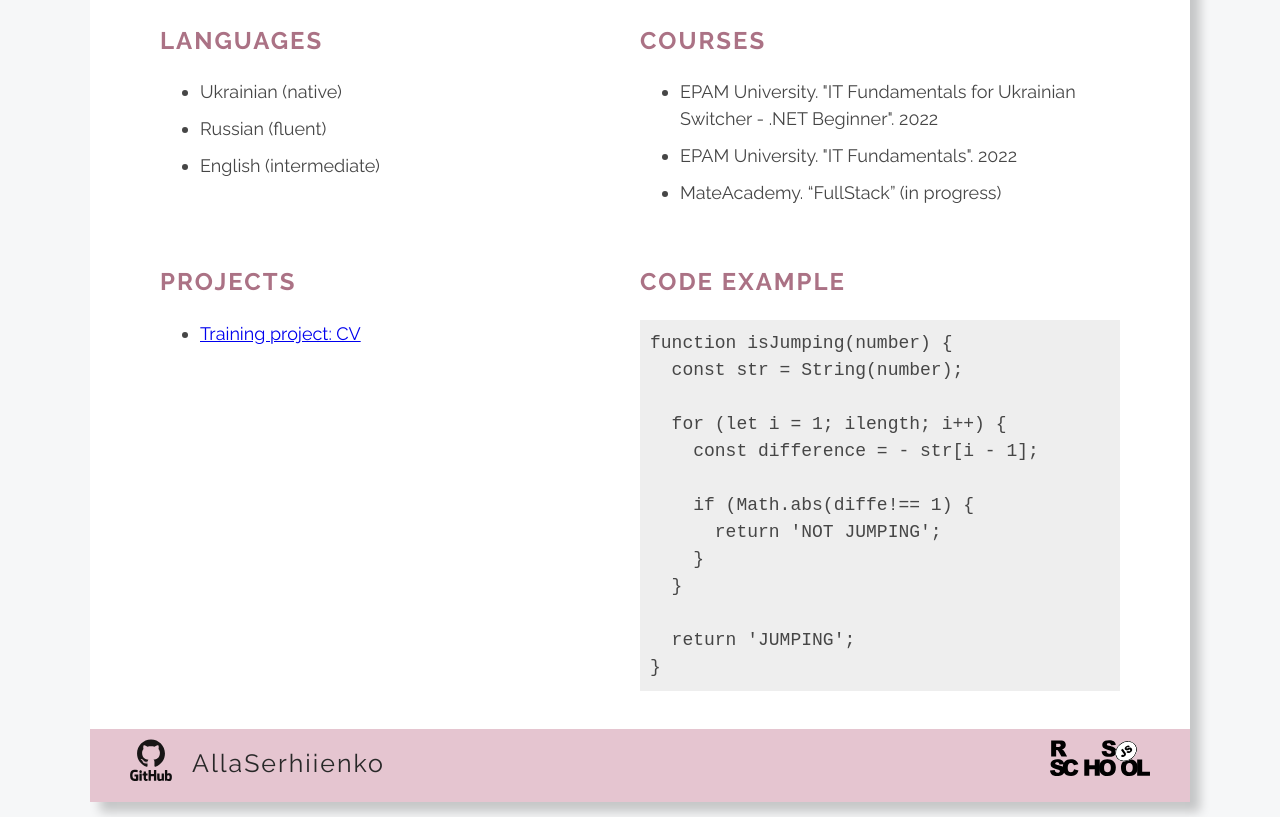
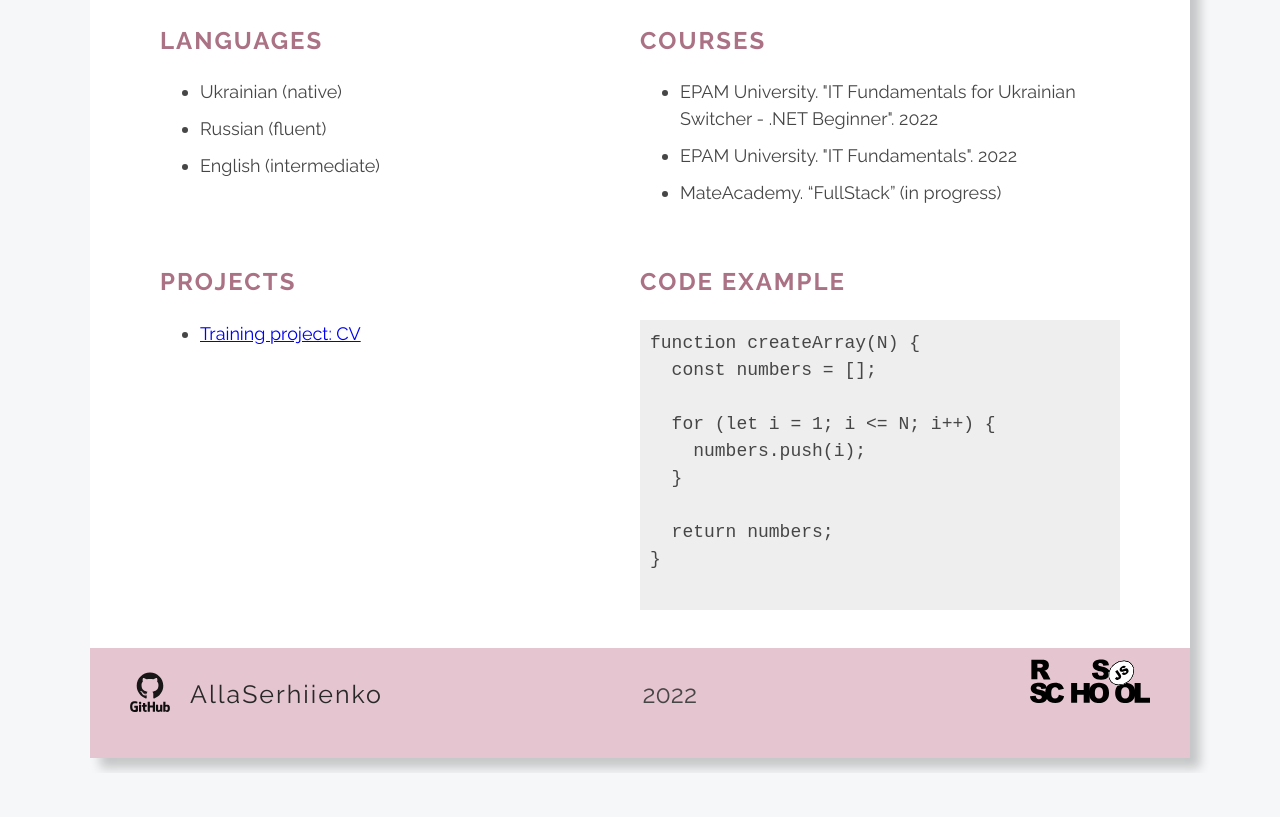
Before and after one commit to AllaSerhiienko/rsschool-cv, a plain HTML site: page index.html in a window 1280 px wide. Shown: the part 1004-1821 px from the top of the page. After the commit the page ends 1777 px from the top, so only its background shows below. Drawn offline with Linux system fonts and the light colour scheme.

Commit message:
fix: centering at min width

```diff
--- a/css/style.css
+++ b/css/style.css
@@ -1,8 +1,7 @@
-
 body {
-  /* display: flex;
+  display: flex;
   flex-direction: column;
-  justify-content: space-between; */
+  justify-content: space-between;
   font-family: 'Raleway', sans-serif;
   min-height: 100vh;
   margin: 0;
@@ -43,9 +42,12 @@ body {
 }
 
 .footer {
+  /* display: flex;
+  flex-direction: column;
+  justify-content: space-between; */
+  /* align-items: center; */
   padding: 10px;
-  /* line-height: 40px; */
-  /* text-align: right; */
+  line-height: 40px;
   background-color: rgb(229, 197, 208);
 }
 
@@ -91,7 +93,7 @@ body {
   margin-bottom: 20px;
 }
 
-@media (max-width: 400px) {
+@media (max-width: 800px) {
   .section {
     width: 100%;
   }
@@ -146,7 +148,6 @@ body {
   height: 250px;
   border-radius: 50%;
   margin: 30px 30px 0px 60px;
-  /* padding: 60px; */
 }
 
 .contact-item,
@@ -163,7 +164,7 @@ body {
   background-color: #eee;
 }
 
-.github-link {
+.github-name {
   position: relative;
   bottom: 9px;
   display: inline-block;
@@ -174,5 +175,14 @@ body {
 }
 
 .rss-img {
-float: right;
+  float: right;
+  width: 120px;
 }
+
+.year {
+  display: inline-block;
+  font-size: 25px;
+  position: relative;
+  bottom: 9px;
+  left: 25%;
+}
--- a/index.html
+++ b/index.html
@@ -106,19 +106,16 @@
           <section class="section" id="code">
             <h2 class="section-title">Code Example</h2>
             <pre class="code">
-function isJumping(number) {
-  const str = String(number);
+function createArray(N) {
+  const numbers = [];
 
-  for (let i = 1; ilength; i++) {
-    const difference = - str[i - 1];
-
-    if (Math.abs(diffe!== 1) {
-      return 'NOT JUMPING';
-    }
+  for (let i = 1; i &lt;= N; i++) {
+    numbers.push(i);
   }
 
-  return 'JUMPING';
-}</pre>
+  return numbers;
+}
+              </pre>
           </section>
 
         </div>
@@ -126,9 +123,12 @@ function isJumping(number) {
 
       <footer class="footer">
         <div class="container">
-          <a href="https://github.com/AllaSerhiienko"><img src="./assets/img/github.svg" width="42px"><span class="github-link">AllaSerhiienko</span></a>
 
-          <a href="https://rs.school/js-stage0/" class="rss-link"><img src="./assets/img/rs_school_js.svg" alt="RSSchool" width="100" class="rss-img"></a>
+          <a href="https://github.com/AllaSerhiienko" class="github-link"><img src="./assets/img/github.svg" width="40" alt="GitHub"><span  class="github-name">AllaSerhiienko</span></a>
+
+          <p class="year">2022</p>
+
+          <a href="https://rs.school/js-stage0/" class="rss-link"><img src="./assets/img/rs_school_js.svg" alt="RSSchool" class="rss-img"></a>
         </div>
       </footer>
     </div>
```
